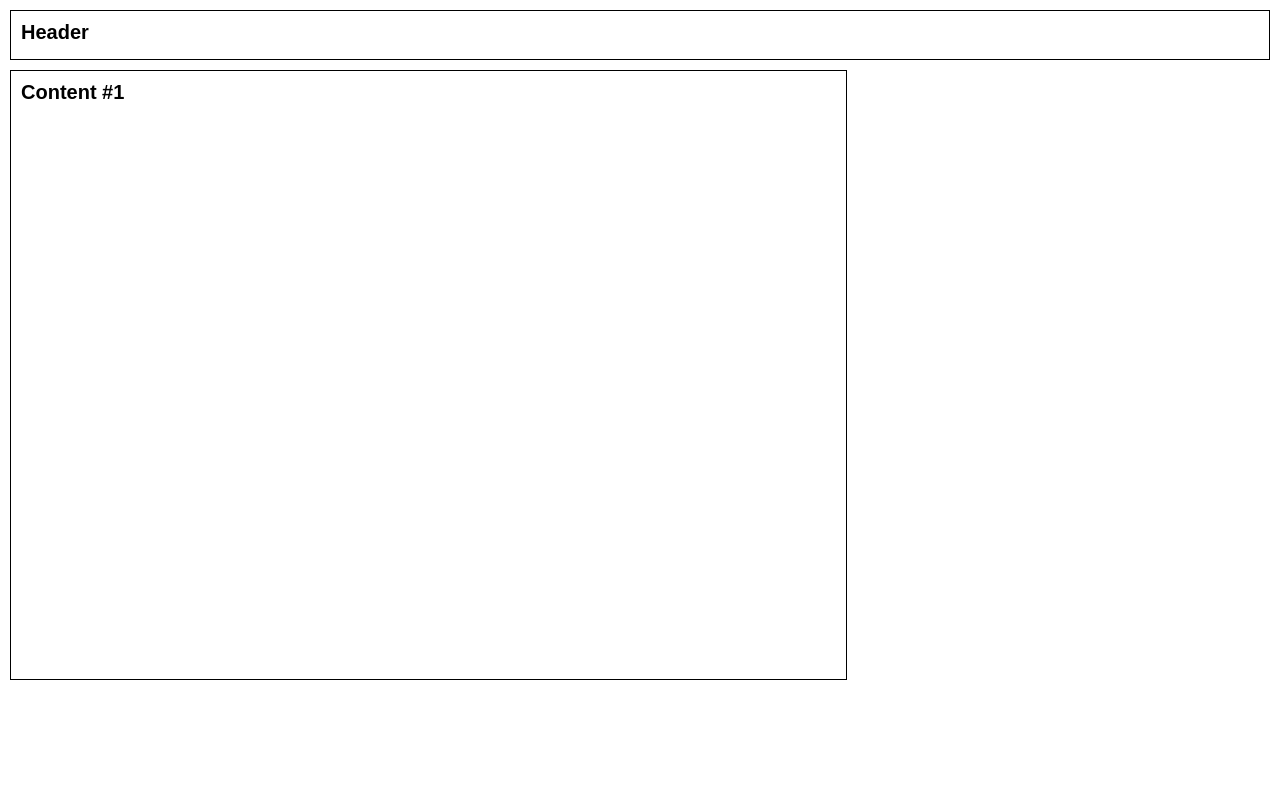
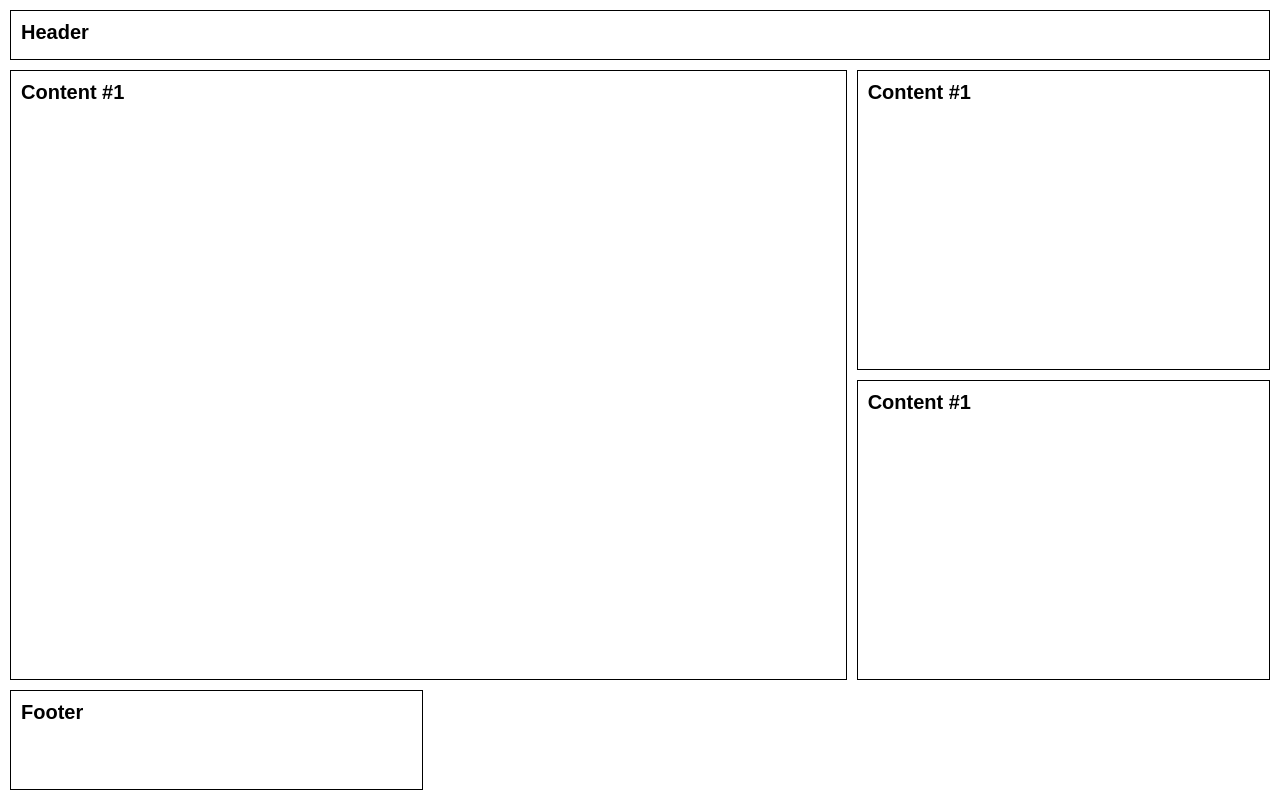
Before and after one commit to SauveJeanLuc/css-playground, a plain HTML site: page css-grid/index.html in a window 1280 px wide. Drawn offline with Linux system fonts and the light colour scheme.

Commit message:
Added more center contents + Footer

```diff
--- a/css-grid/index.html
+++ b/css-grid/index.html
@@ -14,7 +14,8 @@
     <div class="container">
         <div class="header">Header</div>
         <div class="content-large">Content #1</div>
-        <!-- <div class="content-large">Content #1<b/div> -->
-
+        <div class="content-small">Content #1</div>
+        <div class="content-small">Content #1</div>
+        <div class="footer">Footer</div>
     </div>
 </body>
```
